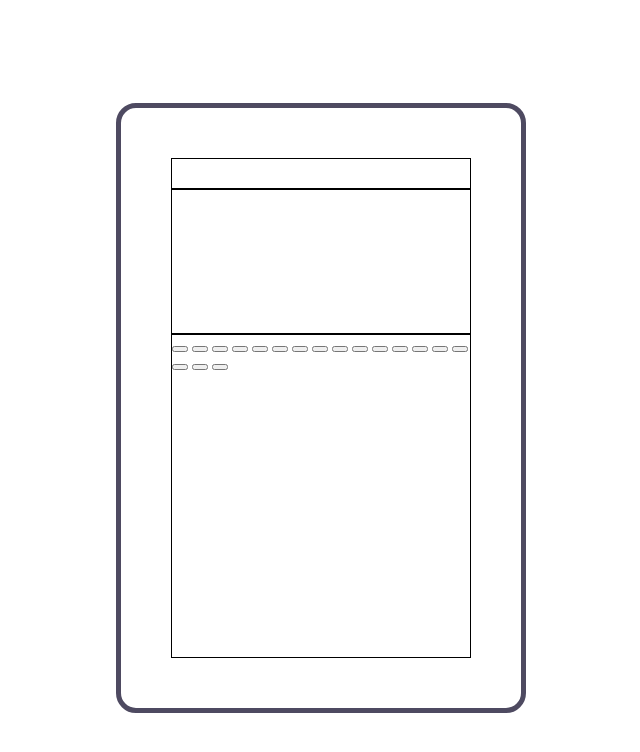
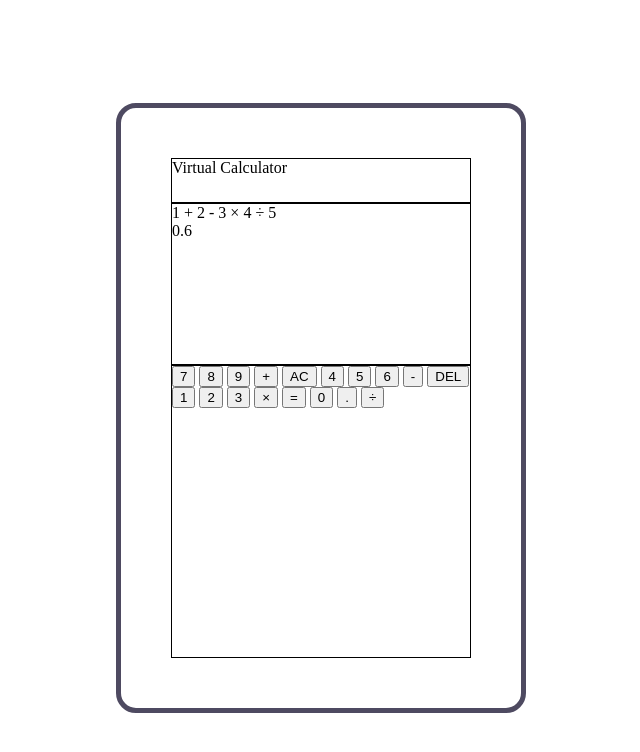
Before and after one commit to matheuspl92/odin-calculator, a plain HTML site: page index.html in a window 1280 px wide. Shown: the whole page, without its empty margins (319-959 px from the left). Drawn offline with Linux system fonts and the light colour scheme.

Commit message:
Add template text

```diff
--- a/index.html
+++ b/index.html
@@ -9,30 +9,30 @@
 
     <body>
         <div class="bod">
-            <div class="header"></div>
+            <div class="header">Virtual Calculator</div>
             <div class="display">
-                <div class="expr-display"></div>
-                <div class="result-display"></div>
+                <div class="expr-display">1 + 2 - 3 × 4 ÷ 5</div>
+                <div class="result-display">0.6</div>
             </div>
             <div class="keyboard">
-                <button class="7"></button>
-                <button class="8"></button>
-                <button class="9"></button>
-                <button class="+"></button>
-                <button class="AC"></button>
-                <button class="4"></button>
-                <button class="5"></button>
-                <button class="6"></button>
-                <button class="-"></button>
-                <button class="DEL"></button>
-                <button class="1"></button>
-                <button class="2"></button>
-                <button class="3"></button>
-                <button class="×"></button>
-                <button class="="></button>
-                <button class="0"></button>
-                <button class="."></button>
-                <button class="÷"></button>
+                <button class="7">7</button>
+                <button class="8">8</button>
+                <button class="9">9</button>
+                <button class="+">+</button>
+                <button class="AC">AC</button>
+                <button class="4">4</button>
+                <button class="5">5</button>
+                <button class="6">6</button>
+                <button class="-">-</button>
+                <button class="DEL">DEL</button>
+                <button class="1">1</button>
+                <button class="2">2</button>
+                <button class="3">3</button>
+                <button class="×">×</button>
+                <button class="=">=</button>
+                <button class="0">0</button>
+                <button class=".">.</button>
+                <button class="÷">÷</button>
             </div>
         </div>
     </body>
```
